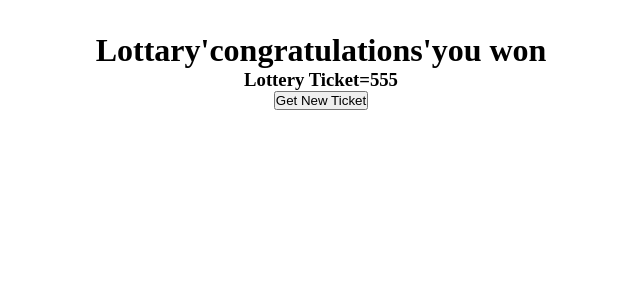
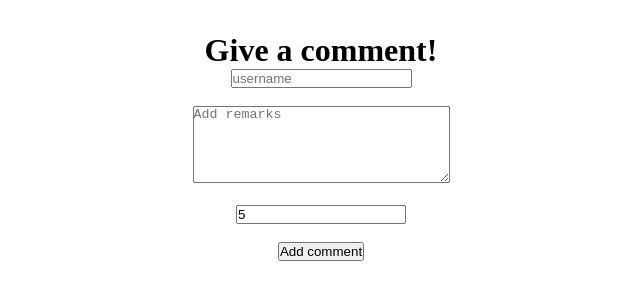
Before and after one commit to Nishantsharma-max/Learning-React, a React (Vite) app: page / in a window 1280 px wide. Shown: the top 300 px of the page, without its empty margins (319-959 px from the left). Built offline with nearby package versions, Linux system fonts and the light colour scheme.

Commit message:
learning forms

```diff
--- a/src/App.jsx
+++ b/src/App.jsx
@@ -8,6 +8,8 @@ import Gamebox from "./Gamebox.jsx";
 import Likebtn from "./Likebtn.jsx";
 import Todo from "./todo.jsx";
 import Lottary from "./lottarygame.jsx";
+import Form from "./Form.jsx";
+import Commentform from "./Commentform.jsx";
 function App() {
 
   return (
@@ -20,7 +22,9 @@ function App() {
       {/* <Gamebox/> */}
       {/* <Likebtn/> */}
       {/* <Todo/> */}
-      <Lottary/>
+      {/* <Lottary/> */}
+      {/* <Form/> */}
+      <Commentform/>
 
     </>);
 }
--- /dev/null
+++ b/src/Commentform.jsx
@@ -0,0 +1,40 @@
+import { useState } from "react"
+
+export default function Commentform(){
+     let [formdata,setformdata]=useState({username:"",remark:"",rating:5})
+
+     let handleinput=(event)=>{
+          setformdata((currentdata)=>{
+               return {...currentdata,[event.target.name]:event.target.value}
+
+          })
+     }
+
+     return (
+     <div>
+          <h1>Give a comment!</h1>
+          <form action="#">
+               <input type="text"
+               onChange={handleinput}
+               placeholder="username"
+               value={formdata.username}
+               name="username"/>
+               <br /><br />
+               <textarea value={formdata.remark}
+               onChange={handleinput}
+               placeholder="Add remarks" rows={5} cols={30} name="remark">Remarks</textarea>
+               <br /><br />
+               <input type="number"
+               onChange={handleinput}
+               style={{width:"170px"}}
+               placeholder="rating us out of 5"
+               value={formdata.rating}
+               max={5}
+               min={1}
+               name="rating"/>
+               <br /><br />
+               <button>Add comment</button>
+          </form>
+     </div>
+     )
+}
--- a/src/Elementbox.jsx
+++ b/src/Elementbox.jsx
@@ -1,4 +1,4 @@
 import "./Elementbox.css"
 export default function Elementbox({classn}){
-     return (<div  className={classn} id="Elementbox" ></div>)
+     return (<div style={{backgroundColor:"teal"}} className={classn} id="Elementbox" ></div>)
 }
--- /dev/null
+++ b/src/Form.jsx
@@ -0,0 +1,40 @@
+import { useState } from "react"
+
+export default function Form(){
+     let [inputdata,setinputdata]=useState({username:"",useremail:""})
+     let handleinput=(event)=>{
+          setinputdata((currentdata)=>{
+                //compute property name
+               return {...currentdata,[event.target.name]:event.target.value}
+
+          })
+     }
+     let handleform=(event)=>{
+          event.preventDefault()
+          setinputdata({username:"",useremail:""})
+
+     }
+     return <form onSubmit={handleform}>
+          <label htmlFor="username">Username:</label>
+          <input id="username"
+               onChange={handleinput}
+               placeholder="enter full name"
+               type="text"
+               value={inputdata.username}
+               name="username"/>
+
+          <br /><br />
+
+          <label htmlFor="useremail">Useremail:</label>
+          <input id="useremail"
+               onChange={handleinput}
+               placeholder="enter email"
+               type="text"
+               value={inputdata.useremail}
+               name="useremail"/>
+
+          <br /><br />
+
+          <button>Submit</button>
+     </form>
+}
--- a/src/Gamebox.jsx
+++ b/src/Gamebox.jsx
@@ -1,88 +1,87 @@
 import Elementbox from "./Elementbox";
 import { useState } from "react";
-let arrforx=[]
-let arrfory=[]
+// let arrforx=[]
+// let arrfory=[]
 
-function sumchecker(arrof3,forwhat){
-     let sum=arrof3.reduce((ele,acc)=>{return ele+acc})
-          console.log(sum)
-          if (sum==36 || sum==66  || sum==96 ||
-          sum==69 || sum==63){
-               console.log(`${forwhat} win`)
-               return true
-          }else{
-               return false
-          }
+// function sumchecker(arrof3,forwhat){
+//      let sum=arrof3.reduce((ele,acc)=>{return ele+acc})
+//           console.log(sum)
+//           if (sum==36 || sum==66  || sum==96 ||
+//           sum==69 || sum==63){
+//                console.log(`${forwhat} win`)
+//                return true
+//           }else{
+//                return false
+//           }
 
-}
+// }
 
-function arrbecome4(arrof4,arrtype){
-     let last=arrof4.pop()
-          let sfirst=arrof4.splice(0,1,last)
-          let first=sfirst.pop()
-          let value1=sumchecker(arrof4,arrtype)
-          if (!value1){
-               let Smiddle=arrof4.splice(1,1,first)
-               let middle=Smiddle.pop()
-               let value2=sumchecker(arrof4,arrtype)
-               if(!value2){
-                    arrof4.splice(2,1,middle)
-                    sumchecker(arrof4,arrtype)
-               }
+// function arrbecome4(arrof4,arrtype){
+//      let last=arrof4.pop()
+//           let sfirst=arrof4.splice(0,1,last)
+//           let first=sfirst.pop()
+//           let value1=sumchecker(arrof4,arrtype)
+//           if (!value1){
+//                let Smiddle=arrof4.splice(1,1,first)
+//                let middle=Smiddle.pop()
+//                let value2=sumchecker(arrof4,arrtype)
+//                if(!value2){
+//                     arrof4.splice(2,1,middle)
+//                     sumchecker(arrof4,arrtype)
+//                }
 
-          }
+//           }
 
-}
+// }
 
-function checkforx(data){
-     let datatonum=Number(data)
-     arrforx.push(datatonum)
-     if(arrforx.length==3){
-          sumchecker(arrforx,"X")
-     }else if(arrforx.length==4) {
-          arrbecome4(arrforx,"X")
-     }else if(arrforx.length==5){
-          console.log("meo ")
-     }
-}
+// function checkforx(data){
+//      let datatonum=Number(data)
+//      arrforx.push(datatonum)
+//      if(arrforx.length==3){
+//           sumchecker(arrforx,"X")
+//      }else if(arrforx.length==4) {
+//           arrbecome4(arrforx,"X")
+//      }else if(arrforx.length==5){
+//           console.log("meo ")
+//      }
+// }
 
-function checkfory(data){
-     let datatonum=Number(data)
-     arrfory.push(datatonum)
-     if(arrfory.length==3){
-          sumchecker(arrfory,"Y")
-     }else if(arrfory.length==4) {
-          arrbecome4(arrfory,"Y")
-     }
-}
+// function checkfory(data){
+//      let datatonum=Number(data)
+//      arrfory.push(datatonum)
+//      if(arrfory.length==3){
+//           sumchecker(arrfory,"Y")
+//      }else if(arrfory.length==4) {
+//           arrbecome4(arrfory,"Y")
+//      }
+// }
 export default function Gamebox(){
      const [state,setstate]=useState("X")
      function display(event){
            let el=event.target;
-           console.dir(el)
            if (!el.textContent){
                if (state=="X"){
                     el.textContent=state
-                    checkforx(el.className)
+                    console.log(`X${el.className}`)
                     return setstate("O")
                }else{
                     el.textContent=state
-                    checkfory(el.className)
+                    console.log(`Y${el.className}`)
                     return setstate("X")
                }
           }
      }
      return(
-          <div onClick={display} style={{display:"flex",width:"300px",flexWrap:"wrap"}} >
-               <Elementbox classn="11" />
-               <Elementbox classn="12"/>
-               <Elementbox classn="13" />
-               <Elementbox classn="21" />
-               <Elementbox classn="22" />
-               <Elementbox classn="23" />
-               <Elementbox classn="31" />
-               <Elementbox classn="32" />
-               <Elementbox classn="33" />
+          <div onClick={display} style={{display:"flex",width:"300px",flexWrap:"wrap",margin:"0px auto"}} >
+               <Elementbox classn="a" />
+               <Elementbox classn="b"/>
+               <Elementbox classn="c" />
+               <Elementbox classn="d" />
+               <Elementbox classn="e" />
+               <Elementbox classn="f" />
+               <Elementbox classn="g" />
+               <Elementbox classn="h" />
+               <Elementbox classn="i" />
           </div>
      )
 
```
